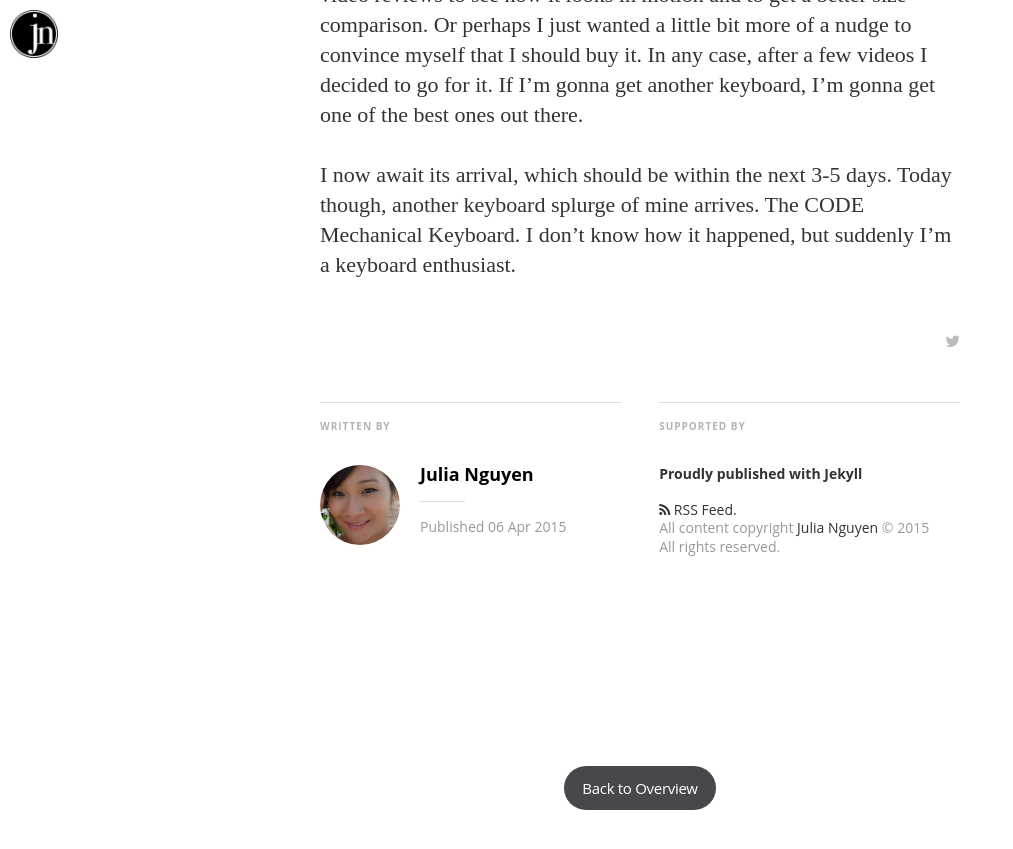
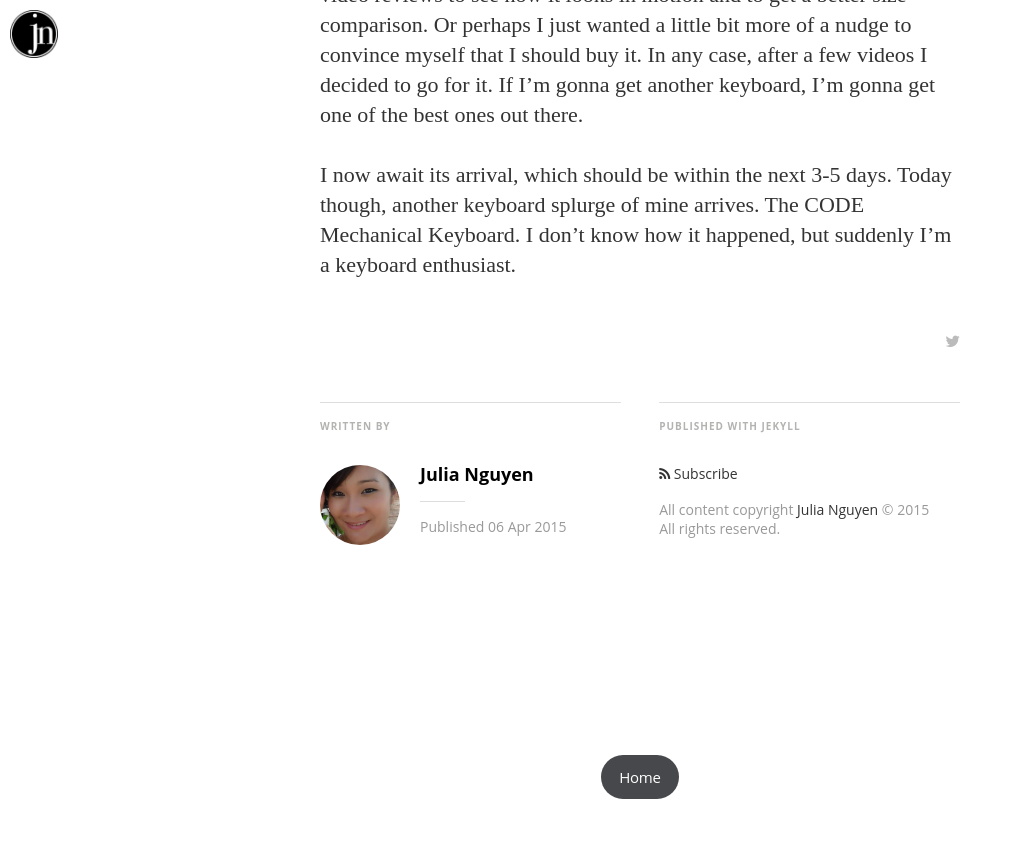
Before and after one commit to uxjulia/jekyll-blog, a Jekyll site: the page built from _posts/2015-04-06-Clamcase-Pro-for-iPad-Mini.markdown, in a window 1280 px wide and 900 px high, scrolled down 1432 px. Shown: the top 849 px of the window, without its empty margins (0-1013 px from the left). Built offline with Jekyll 4.4.1, drawn with Linux system fonts in a browser that asks for light colours; nearby versions of some CDN libraries; some web fonts are replaced; Markdown is read by kramdown in place of the engine named in the settings.

Commit message:
text edits

```diff
--- a/_layouts/post.html
+++ b/_layouts/post.html
@@ -75,11 +75,11 @@
           </div>
           {{/post}}
           <div class="isRight">
-            <h5 class="index-headline featured"><span>Supported by</span></h5>
+            <h5 class="index-headline featured"><span>Published with Jekyll</span></h5>
             <footer class="site-footer">
-              <section class="poweredby">Proudly published with <a href="http://jekyllrb.com"> Jekyll</a></section>
-              <a class="subscribe" href="{{ "/feed.xml" | prepend: site.baseurl }}"> <span class="tooltip"> <i class="fa fa-rss"></i> RSS Feed.</span></a>
-              <div class="inner">
+              <!-- <section class="poweredby">Published with <a href="http://jekyllrb.com"> Jekyll</a></section> -->
+              <a class="subscribe" href="{{ "/feed.xml" | prepend: site.baseurl }}"> <span class="tooltip"> <i class="fa fa-rss"></i> Subscribe</span></a>
+              <div class="inner"><br>
                 <section class="copyright">All content copyright <a href="{{@blog.url}}/">{{site.author}}</a> &copy; {{ site.time | date: '%Y' }}<br>All rights reserved.</section>
               </div>
             </footer>
@@ -92,7 +92,7 @@
         Image
       </div> -->
       <div class="inner">
-        <a href="/" class="btn">Back to Overview</a>
+        <a href="/" class="btn">Home</a>
       </div>
     </div>
     {% include javascripts.html %}
```
